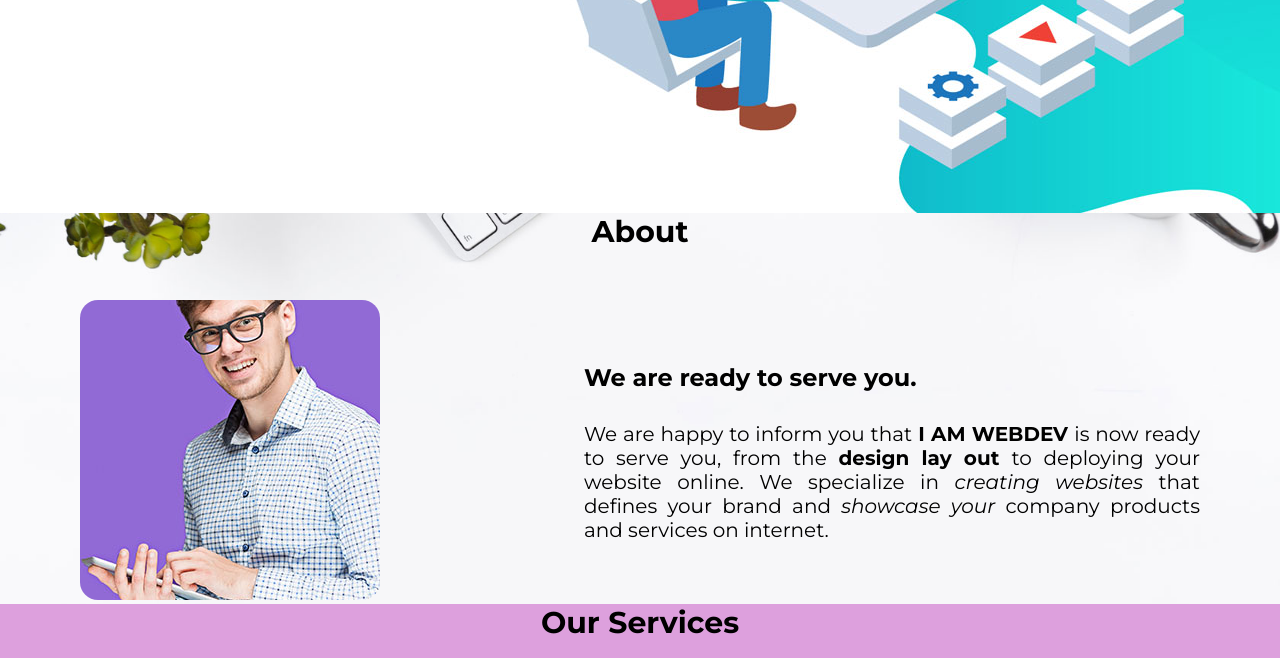
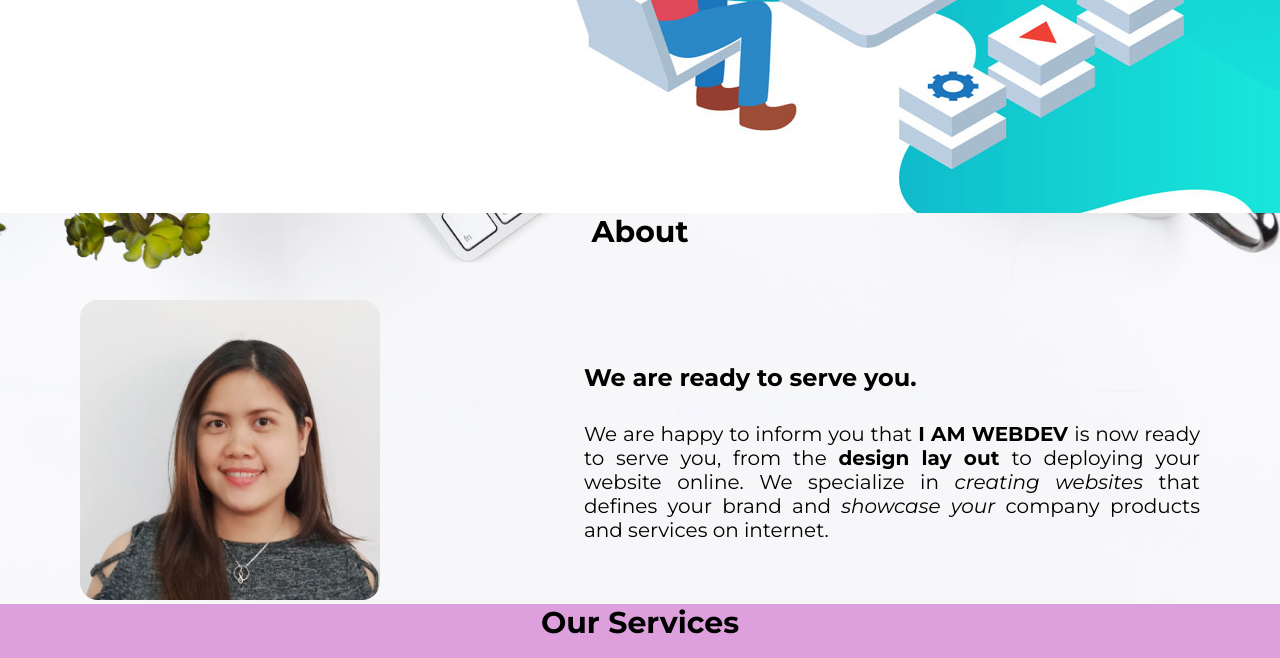
Before and after one commit to unicahija27/unicahija.github.io, a plain HTML site: page index.html in a window 1280 px wide. Shown: the part 587-1245 px from the top of the page. Drawn offline with Linux system fonts and the light colour scheme.

Commit message:
Update index.html

```diff
--- a/index.html
+++ b/index.html
@@ -42,7 +42,7 @@
         <h1 class ="title">About</h1>
         <div class ="about-content">
            <div class = "column left">
-            <img src = "images/profile-1.jpeg" alt ="man with tablet">
+            <img src = "images/Profilepic1.jpeg" alt ="woman with tablet">
           </div>
             <div class= "column right">
               <h2 class = "text">We are ready to serve you.</h2>
```
